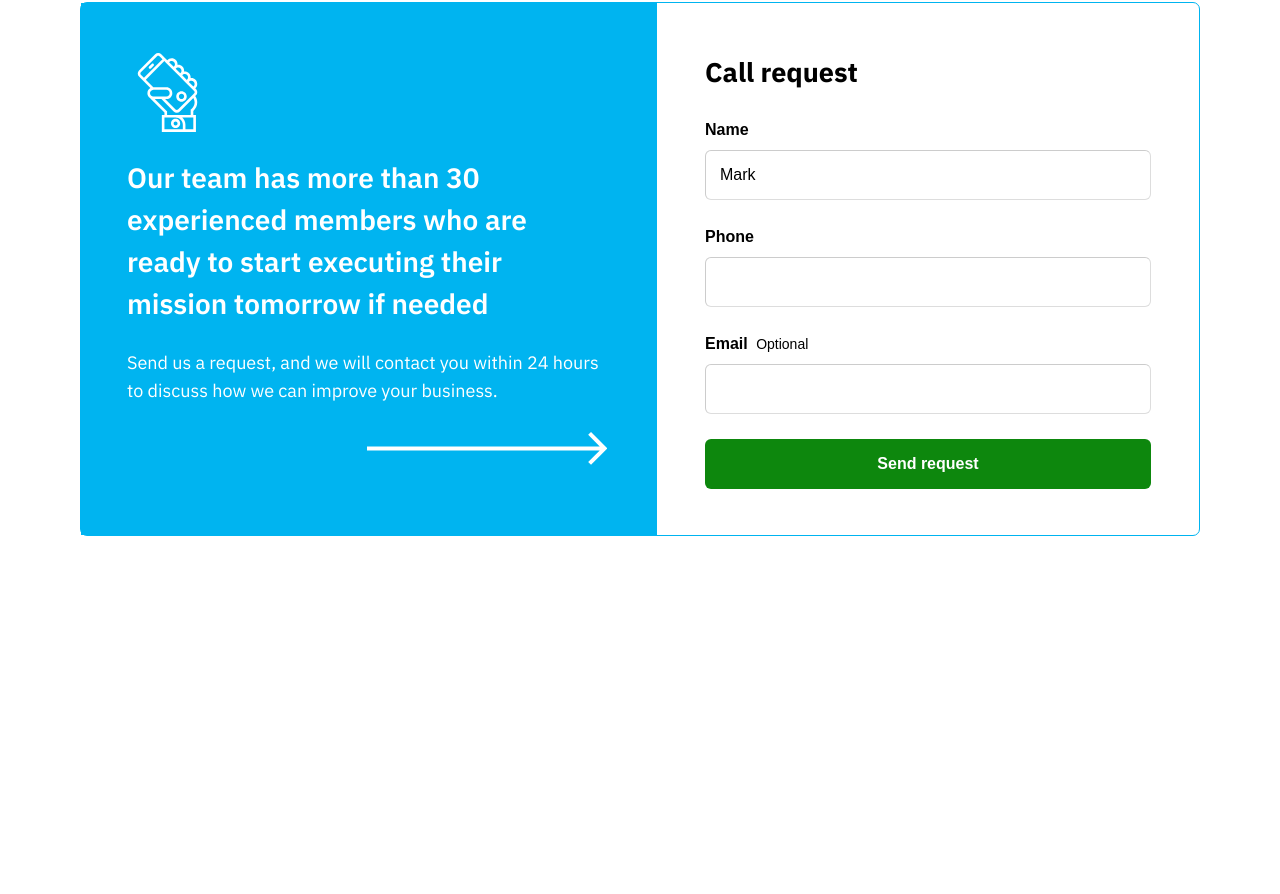
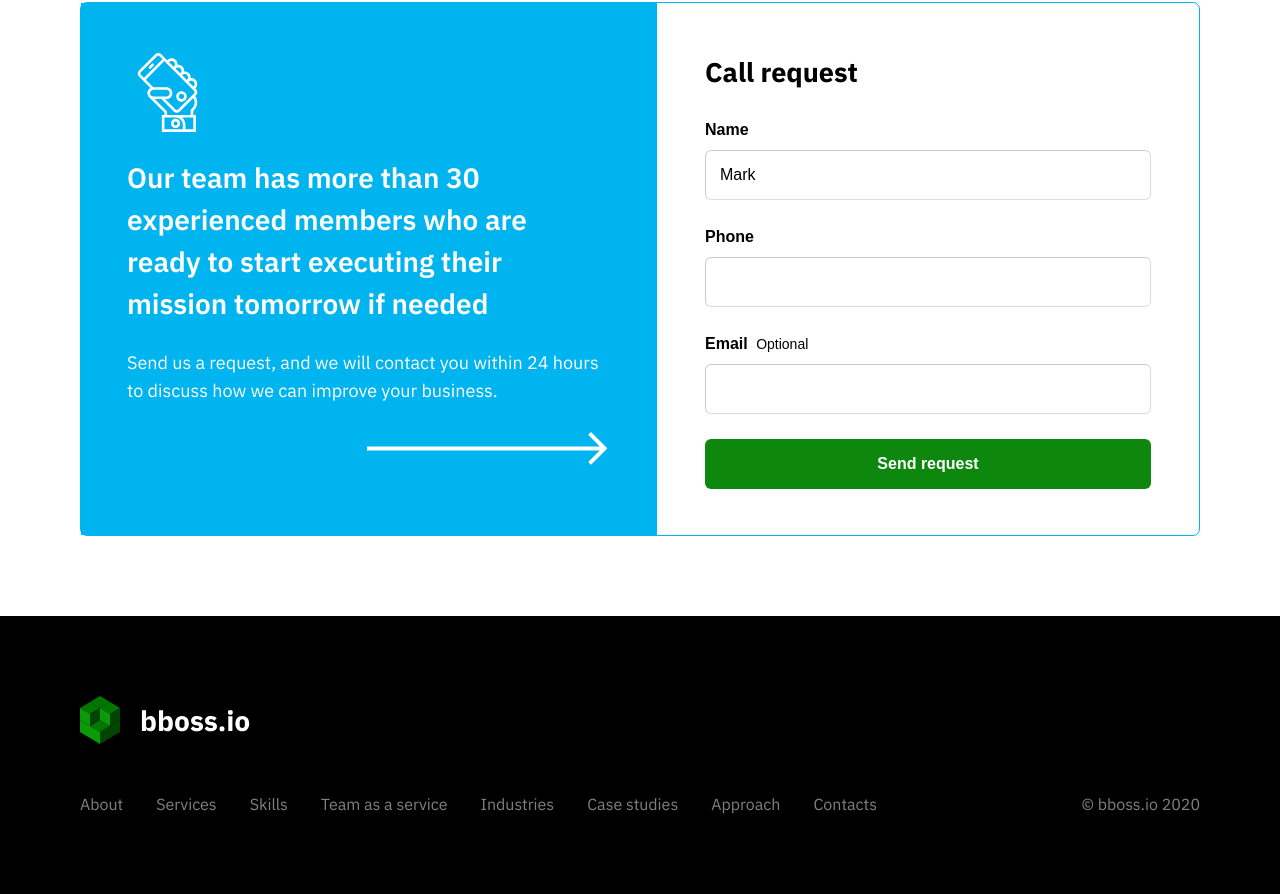
Before and after one commit to garold664/bboss.io-test, a website: page source/index.html in a window 1280 px wide. Shown: the part 2341-3235 px from the top of the page. Before the commit the page ends 2877 px from the top, so only its background shows below. Drawn offline with nearby package versions, Linux system fonts and the light colour scheme; files that its build step writes are made by us from their sources.

Commit message:
завершает верстку десктоп-версии футера

```diff
--- a/source/index.html
+++ b/source/index.html
@@ -173,5 +173,65 @@
       </div>
     </section>
   </main>
+
+  <footer class="footer">
+    <div class="footer__container">
+      <a class="footer__logo-link" href="#">
+        <img class="logo" src="img/logo.svg" alt="bboss.io" width="171" height="48">
+      </a>
+      <nav class="footer__nav">
+        <ul class="footer__nav-list">
+          <li class="footer__nav-item">
+            <a class="footer__nav-link" href="#">
+              About
+            </a>
+          </li>
+          <li class="footer__nav-item">
+            <a class="footer__nav-link" href="#">
+              Services
+            </a>
+          </li>
+          <li class="footer__nav-item">
+            <a class="footer__nav-link" href="#">
+              Skills
+            </a>
+          </li>
+          <li class="footer__nav-item">
+            <a class="footer__nav-link" href="#">
+              Team as a service
+            </a>
+          </li>
+          <li class="footer__nav-item">
+            <a class="footer__nav-link" href="#">
+              Industries
+            </a>
+          </li>
+          <li class="footer__nav-item">
+            <a class="footer__nav-link" href="#">
+              Case studies
+            </a>
+          </li>
+          <li class="footer__nav-item">
+            <a class="footer__nav-link" href="#">
+              Approach
+            </a>
+          </li>
+<!--           <li class="footer__nav-item">
+            <a class="footer__nav-link" href="#">
+              Blog
+            </a>
+          </li> -->
+          <li class="footer__nav-item">
+            <a class="footer__nav-link" href="#">
+              Contacts
+            </a>
+          </li>
+        </ul>
+        <div class="footer__copyright">
+          &copy; bboss.io 2020
+        </div>
+      </nav>
+    </div>
+  </footer>
 </body>
 </html>
--- a/source/sass/components/components.scss
+++ b/source/sass/components/components.scss
@@ -5,3 +5,4 @@
 @import "triple.scss";
 @import "request.scss";
 @import "form.scss";
+@import "footer.scss";
--- /dev/null
+++ b/source/sass/components/footer.scss
@@ -0,0 +1,53 @@
+.footer {
+  font-size: 16px;
+  line-height: 21px;
+  color: rgba(#ffffff, 0.5);
+  background-color: #000000;
+
+  &__container {
+    @include container;
+    padding-top: 80px;
+    padding-bottom: 75px;
+  }
+
+  &__nav {
+    display: flex;
+    padding-top: 40px;
+  }
+
+  &__nav-list {
+    display: flex;
+    align-items: end;
+    margin: 0;
+    padding: 0;
+    list-style-type: none;
+  }
+
+  &__nav-item {
+    margin-left: 33px;
+
+    &:first-child {
+      margin-left: 0;
+    }
+  }
+
+  &__nav-link {
+    position: relative;
+    display: block;
+    padding-top: 5px;
+    padding-bottom: 5px;
+    font: inherit;
+    text-decoration: none;
+    color: inherit;
+    transition: color 0.3s ease-in;
+
+    &:hover {
+      color: rgba(#ffffff, 1);
+    }
+  }
+
+  &__copyright {
+    margin-left: auto;
+    padding-top: 5px;
+  }
+}
--- a/source/sass/components/request.scss
+++ b/source/sass/components/request.scss
@@ -1,5 +1,7 @@
 .request {
   margin-top: 42px;
+  margin-bottom: 80px;
+
   &__container {
     @include container;
     display: flex;
```
Also changed, not shown: build/css/style.css, build/css/style.min.css, build/index.html, 1 other file.
